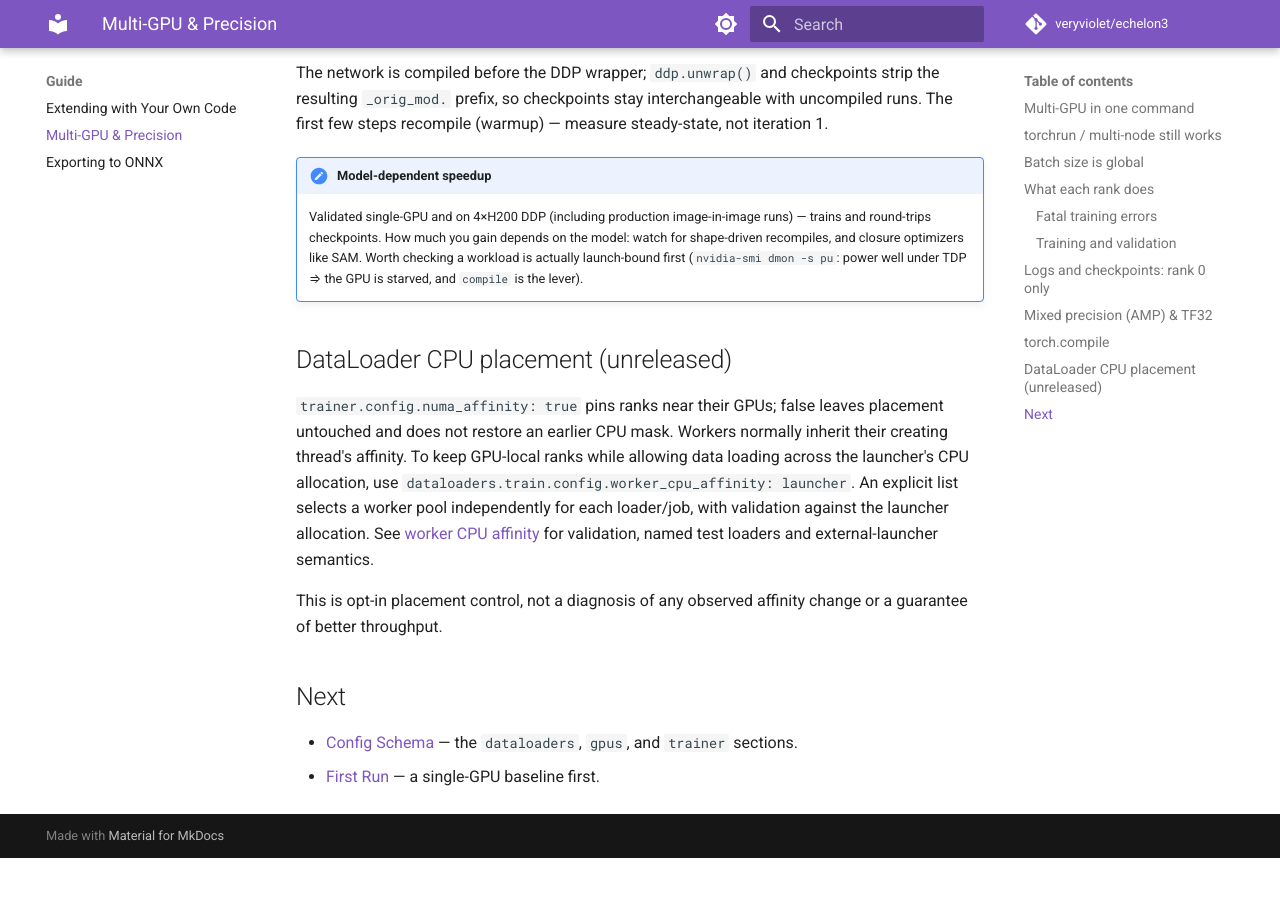
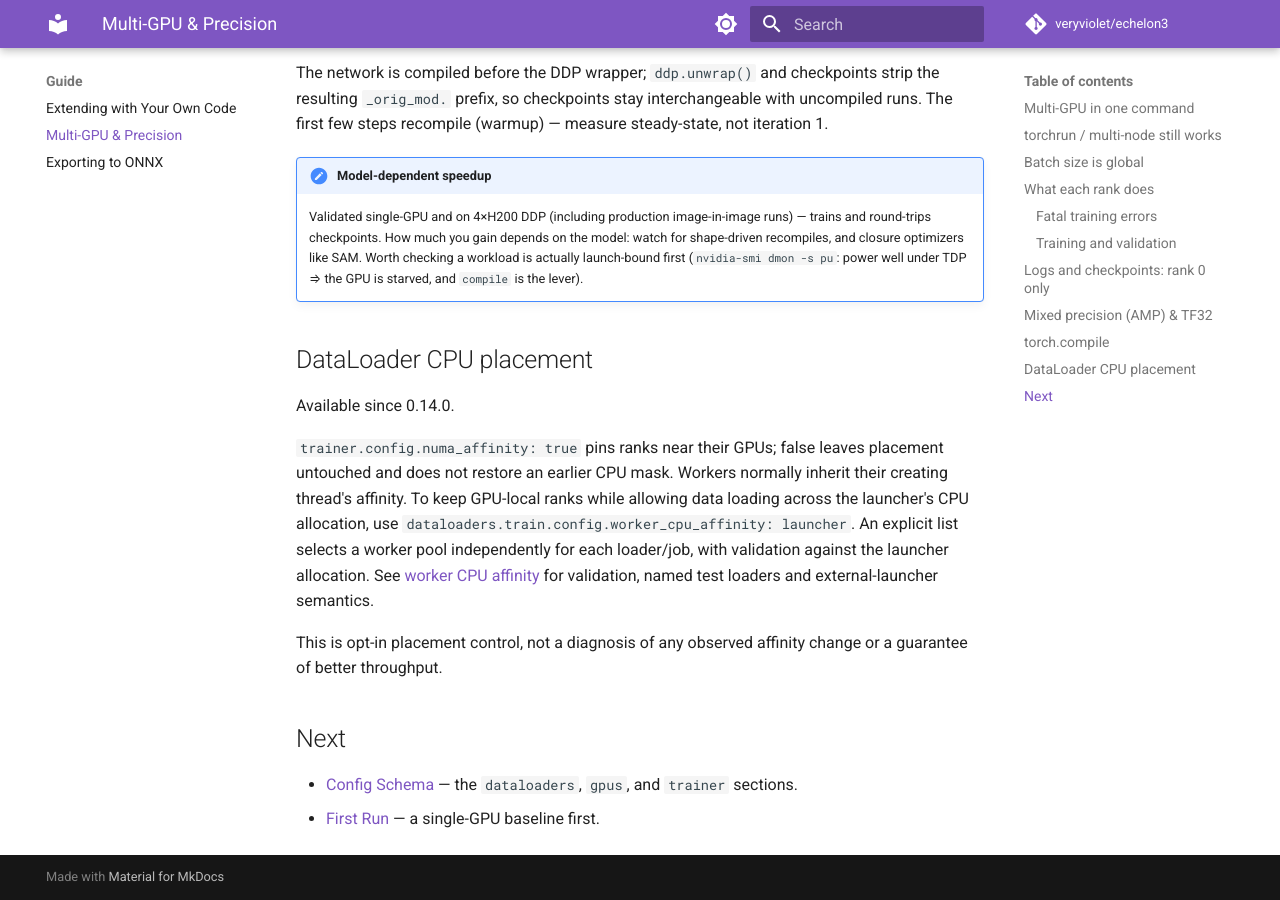
Before and after one commit to veryviolet/echelon3, an MkDocs documentation site: the page built from docs/guide/ddp.md, in a window 1280 px wide and 900 px high, scrolled down 4099 px. Built offline with MkDocs 1.6.1 and Material for MkDocs 9.7.7, drawn with Linux system fonts in a browser that asks for light colours; comment, search, counter and statistics services are not loaded; before the commit the page ends 4957 px from its top, so only the background shows below that.

Commit message:
chore: prepare Echelon3 0.14.0 release

```diff
--- a/docs/guide/ddp.md
+++ b/docs/guide/ddp.md
@@ -195,7 +195,9 @@ not iteration 1.
     Worth checking a workload is actually launch-bound first (`nvidia-smi dmon -s
     pu`: power well under TDP ⇒ the GPU is starved, and `compile` is the lever).
 
-## DataLoader CPU placement (unreleased)
+## DataLoader CPU placement
+
+Available since 0.14.0.
 
 `trainer.config.numa_affinity: true` pins ranks near their GPUs; false leaves
 placement untouched and does not restore an earlier CPU mask. Workers normally
@@ -203,7 +205,7 @@ inherit their creating thread's affinity. To keep GPU-local ranks while allowing
 data loading across the launcher's CPU allocation, use
 `dataloaders.train.config.worker_cpu_affinity: launcher`. An explicit list selects
 a worker pool independently for each loader/job, with validation against the
-launcher allocation. See [worker CPU affinity](../reference/config-schema.md#worker-cpu-affinity-unreleased)
+launcher allocation. See [worker CPU affinity](../reference/config-schema.md#worker-cpu-affinity)
 for validation, named test loaders and external-launcher semantics.
 
 This is opt-in placement control, not a diagnosis of any observed affinity change
--- a/pyproject.toml
+++ b/pyproject.toml
@@ -1,6 +1,6 @@
 [project]
 name = "echelon3"
-version = "0.13.0"
+version = "0.14.0"
 description = "Config-driven PyTorch training framework: assemble nets, data, losses and trainers from YAML"
 readme = "README.md"
 requires-python = ">=3.10"
```
Also changed, not shown: CHANGELOG.md (+1 -1 lines), docs/reference/config-schema.md (+3 -1 lines).
